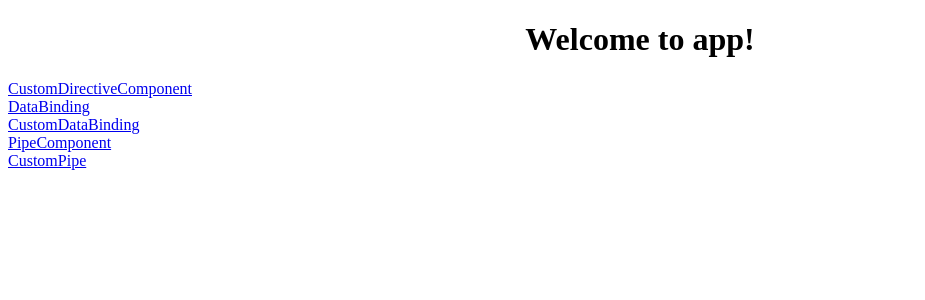
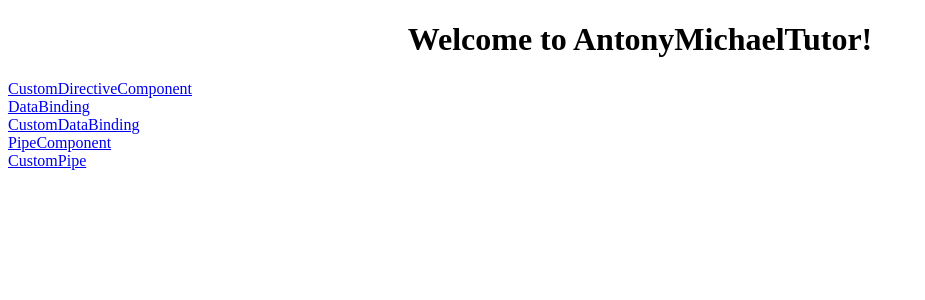
Before and after one commit to AntonyMichaelTutor/Angular2Basics, an Angular app: page / in a window 1280 px wide. Shown: the top 300 px of the page, without its empty margins (0-925 px from the left). Built offline with nearby package versions, Linux system fonts and the light colour scheme.

Commit message:
Updated the welcome MSG

```diff
--- a/src/app/app.component.ts
+++ b/src/app/app.component.ts
@@ -6,6 +6,6 @@ import { Component } from '@angular/core';
   styleUrls: ['./app.component.css']
 })
 export class AppComponent {
-  title = 'app';
+  title = 'AntonyMichaelTutor';
 
 }
```
